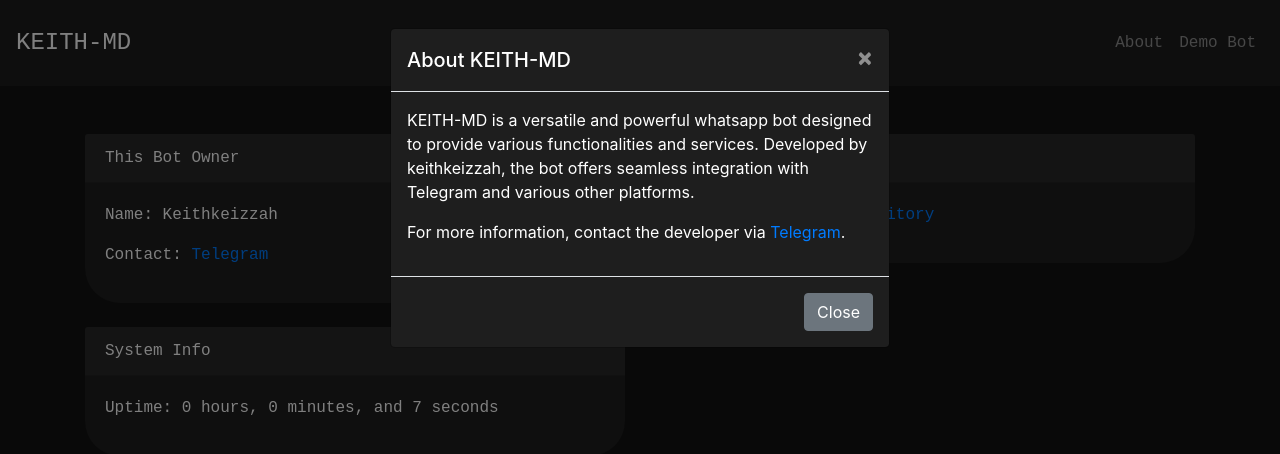
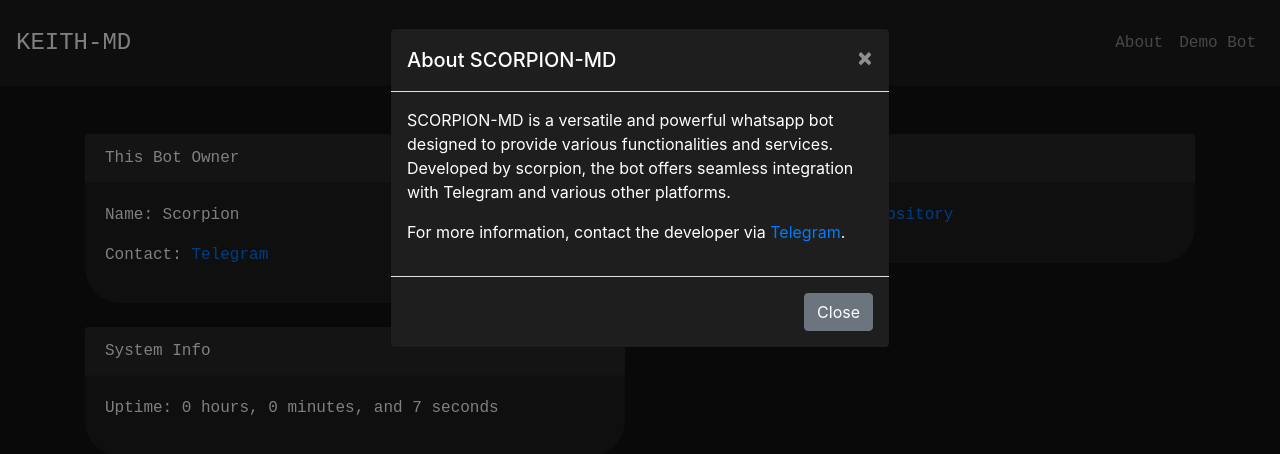
Before and after one commit to Scorpion4081/Blog_template, a plain HTML site: page index.html in a window 1280 px wide. Both pictures are taken after a click on the link "About". Drawn offline with nearby package versions, Linux system fonts and the light colour scheme.

Commit message:
Update title and developer information in index.html

```diff
--- a/index.html
+++ b/index.html
@@ -3,7 +3,7 @@
 <head>
     <meta charset="UTF-8">
     <meta name="viewport" content="width=device-width, initial-scale=1.0">
-    <title>KEITH-MD</title>
+    <title>SCORPION-MD</title>
     <link href="https://stackpath.bootstrapcdn.com/bootstrap/4.5.2/css/bootstrap.min.css" rel="stylesheet">
     <style>
         body {
@@ -62,7 +62,7 @@
                 <div class="card">
                     <div class="card-header">This Bot Owner</div>
                     <div class="card-body">
-                        <p>Name: Keithkeizzah</p>
+                        <p>Name: Scorpion</p>
                         <p>Contact: <a href="https://t.me/keithmd" target="_blank">Telegram</a></p>
                     </div>
                 </div>
@@ -71,7 +71,7 @@
                 <div class="card">
                     <div class="card-header">Bot Source Code</div>
                     <div class="card-body">
-                        <p>GitHub: <a href="https://github.com/keithkeizzah/KEITH-MD" target="_blank">Keith-MD Repository</a></p>
+                        <p>GitHub: <a href="https://https://github.com/Scorpion4081/SCORPION-MD" target="_blank">SCORPION-MDRepository</a></p>
                     </div>
                 </div>
             </div>
@@ -91,14 +91,14 @@
         <div class="modal-dialog">
             <div class="modal-content" style="background-color: #1e1e1e; color: #ffffff;">
                 <div class="modal-header">
-                    <h5 class="modal-title" id="aboutModalLabel">About KEITH-MD</h5>
+                    <h5 class="modal-title" id="aboutModalLabel">About SCORPION-MD</h5>
                     <button type="button" class="close" data-dismiss="modal" aria-label="Close">
                         <span aria-hidden="true" style="color: #ffffff;">&times;</span>
                     </button>
                 </div>
                 <div class="modal-body">
-                    <p>KEITH-MD is a versatile and powerful whatsapp bot designed to provide various functionalities and services. Developed by keithkeizzah, the bot offers seamless integration with Telegram and various other platforms.</p>
-                    <p>For more information, contact the developer via <a href="https://t.me/keithkeizzah" target="_blank">Telegram</a>.</p>
+                    <p>SCORPION-MD is a versatile and powerful whatsapp bot designed to provide various functionalities and services. Developed by scorpion, the bot offers seamless integration with Telegram and various other platforms.</p>
+                    <p>For more information, contact the developer via <a href="https://t.me/scorpion" target="_blank">Telegram</a>.</p>
                 </div>
                 <div class="modal-footer">
                     <button type="button" class="btn btn-secondary" data-dismiss="modal">Close</button>
```
